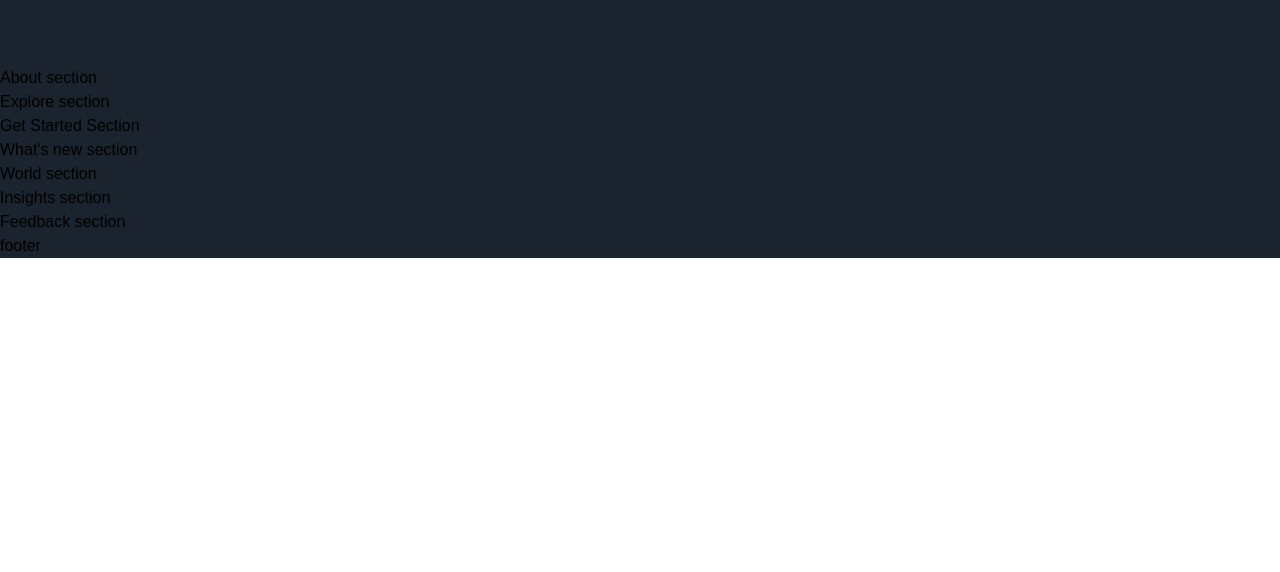
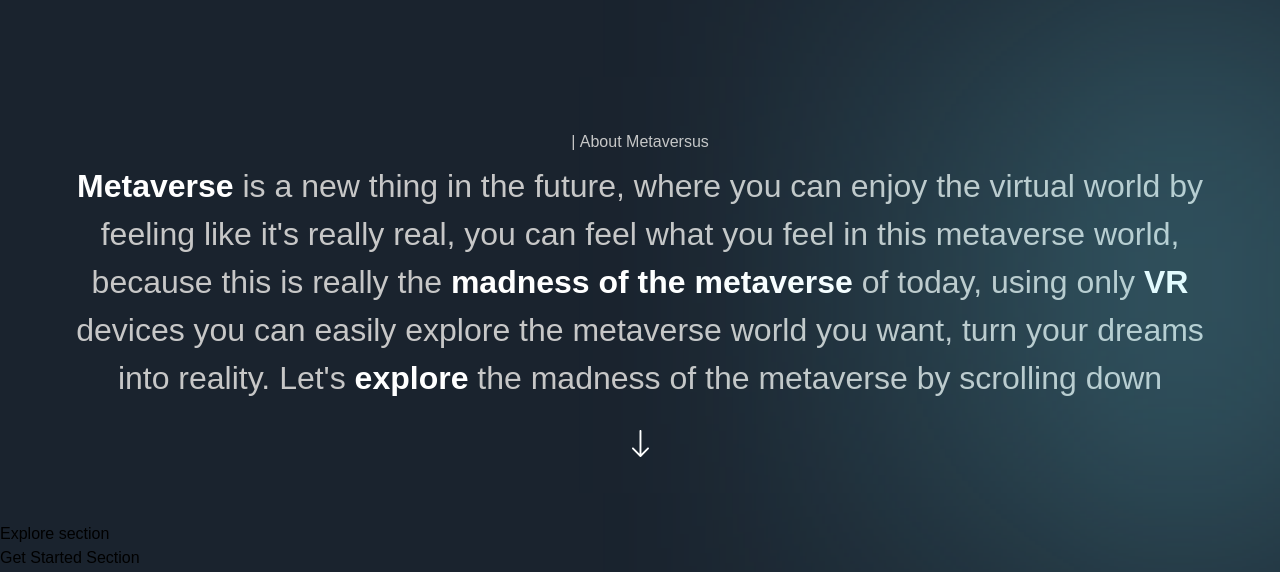
Before and after one commit to Pradaap-SS/metaverse-website, a Next.js app: page / in a window 1280 px wide. Shown: the part 883-1455 px from the top of the page. Before the commit the page ends 1141 px from the top, so only its background shows below. Built offline with nearby package versions, Linux system fonts and the light colour scheme; a web font is replaced by a local one.

Commit message:
#6 added about section

```diff
--- a/components/CustomTexts.jsx
+++ b/components/CustomTexts.jsx
@@ -1,8 +1,20 @@
 'use client';
 
-export const TypingText = () => (
-  <p>Typing Text</p>
-);
+import { textContainer, textVariant2 } from "../utils/motion";
+import { motion } from 'framer-motion'
+
+export const TypingText = ({title, textStyles}) => (
+  <motion.p
+    variants={textContainer}
+    className={`font-normal text-[16px] text-secondary-white ${textStyles}`}
+    >
+      {Array.from(title).map((letter, index) => (
+        <motion.span variants={textVariant2} key={index}>
+          {letter === ' ' ? '\u00A0' : letter}
+          </motion.span>
+      ))}
+    </motion.p>
+  );
 
 export const TitleText = () => (
   <h2>Title Text</h2>
--- a/sections/About.jsx
+++ b/sections/About.jsx
@@ -1,8 +1,49 @@
 'use client';
 
+import { motion } from 'framer-motion'
+import { TypingText} from '../components'
+import styles from "../styles"
+import { fadeIn, staggerContainer } from "../utils/motion"
+
 const About = () => (
-  <section>
-    About section
+  <section className={`${styles.paddings} relative z-10`}>
+    <div className='gradient-02 z-0'/>
+    <motion.div
+      variants={staggerContainer}
+      initial="hidden"
+      whileInView="show"
+      viewport={{ once: false, amount: 0.25}}
+      className={`${styles.innerWidth} mx-auto ${styles.flexCenter} flex-col`}
+      >
+
+      <TypingText title="| About Metaversus" textStyles="text-center" />
+
+      <motion.p
+        variants={fadeIn('up', 'tween', 0.2, 1)}
+        className="mt-[8px] font-normal sm:text-[32px] text-[20px] text-center text-secondary-white">
+          <span className="font-extrabold text-white">Metaverse</span> is a new
+          thing in the future, where you can enjoy the virtual world by feeling
+          like it's really real, you can feel what you feel in this metaverse
+          world, because this is really the{' '}
+          <span className="font-extrabold text-white">
+            madness of the metaverse
+          </span>{' '}
+          of today, using only{' '}
+          <span className="font-extrabold text-white">VR</span> devices you can
+          easily explore the metaverse world you want, turn your dreams into
+          reality. Let's{' '}
+          <span className="font-extrabold text-white">explore</span> the madness
+          of the metaverse by scrolling down
+      </motion.p>
+
+      <motion.img
+        variants={fadeIn('up', 'tween', 0.3, 1)}
+        src="/arrow-down.svg"
+        alt="arrow down"
+        className="w-[18px] h-[28px] object-contain mt-[28px]"
+      />
+
+    </motion.div>
   </section>
 );
 
```
